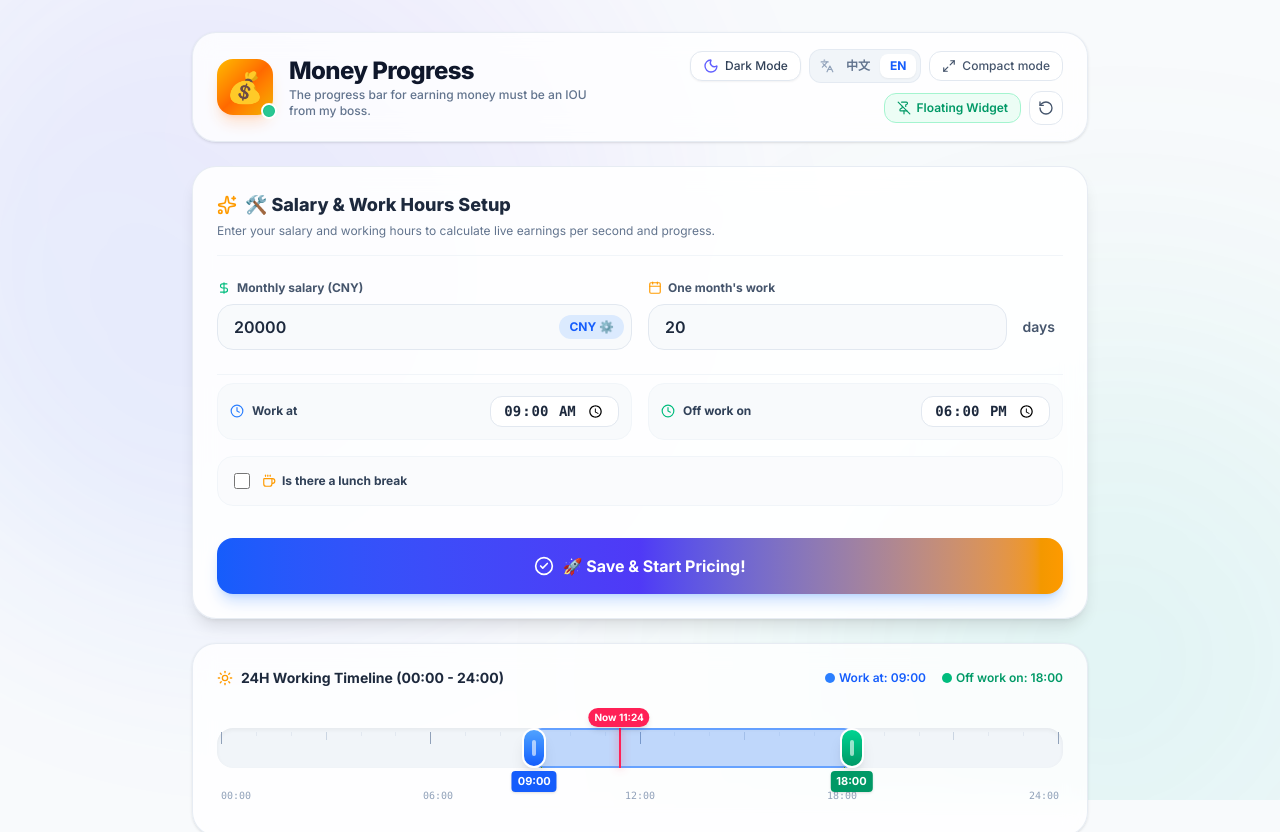
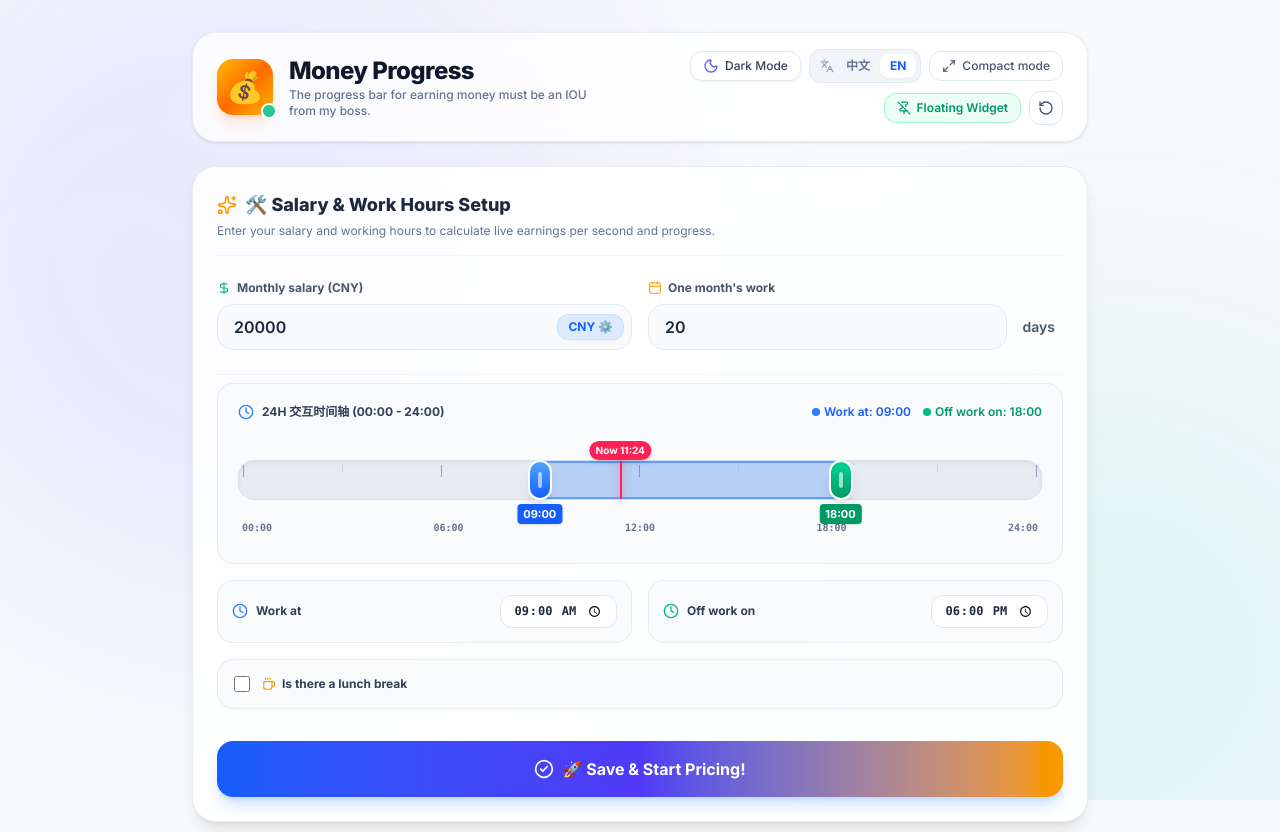
Before and after one commit to alongLFB/money-progress-web, a Next.js app: page /en in a window 1280 px wide. Shown: the top 832 px of the page. Built offline with nearby package versions, Linux system fonts and the light colour scheme.

Commit message:
style: position timeline above time pickers and align time picker theme styling with currency selector

```diff
--- a/src/app/[locale]/page.tsx
+++ b/src/app/[locale]/page.tsx
@@ -26,10 +26,9 @@ export default function Home() {
         <Header />
 
         {showConfig ? (
-          /* Step 1: Configuration Setup Flow */
-          <div className="space-y-6 animate-in fade-in slide-in-from-bottom-4 duration-300">
+          /* Step 1: Configuration Setup Flow (ConfigPanel embeds Timeline directly above time inputs) */
+          <div className="animate-in fade-in slide-in-from-bottom-4 duration-300">
             <ConfigPanel />
-            <Timeline />
           </div>
         ) : (
           /* Step 2: Main Live Progress Dashboard */
--- a/src/components/ConfigPanel.tsx
+++ b/src/components/ConfigPanel.tsx
@@ -4,7 +4,8 @@ import React, { useState } from 'react';
 import { useApp } from '@/context/AppContext';
 import { useTranslations } from 'next-intl';
 import { CurrencyModal } from '@/components/CurrencyModal';
-import { DollarSign, Calendar, Clock, Coffee, AlertCircle, Sparkles, ArrowRight, CheckCircle2 } from 'lucide-react';
+import { Timeline } from '@/components/Timeline';
+import { DollarSign, Calendar, Clock, Coffee, AlertCircle, Sparkles, CheckCircle2 } from 'lucide-react';
 
 export function ConfigPanel() {
   const t = useTranslations();
@@ -26,7 +27,6 @@ export function ConfigPanel() {
     noonBreakEndMinutes,
     setNoonBreakEndMinutes,
     isWorkTimeValid,
-    isConfigured,
     confirmConfig,
   } = useApp();
 
@@ -85,7 +85,7 @@ export function ConfigPanel() {
             />
             <button
               onClick={() => setIsCurrencyModalOpen(true)}
-              className="absolute right-2 top-1/2 -translate-y-1/2 px-2.5 py-1 text-xs font-bold bg-blue-100 dark:bg-blue-900/60 text-blue-600 dark:text-blue-300 rounded-xl hover:bg-blue-200 dark:hover:bg-blue-800 transition-all cursor-pointer"
+              className="absolute right-2 top-1/2 -translate-y-1/2 px-2.5 py-1 text-xs font-bold bg-blue-100 dark:bg-blue-900/60 text-blue-600 dark:text-blue-300 rounded-xl hover:bg-blue-200 dark:hover:bg-blue-800 transition-all cursor-pointer border border-blue-200/60 dark:border-blue-800/60 shadow-xs"
             >
               {currencyUnit} ⚙️
             </button>
@@ -128,40 +128,44 @@ export function ConfigPanel() {
         </div>
       </div>
 
-      {/* Time Controls */}
+      {/* Time Controls & Timeline Section */}
       <div className="pt-2 border-t border-slate-100 dark:border-slate-800/60 space-y-4">
+        {/* Visual 24H Interactive Timeline placed directly ABOVE time input options */}
+        <Timeline />
+
+        {/* Work Start & End Time Input Pickers */}
         <div className="grid grid-cols-1 sm:grid-cols-2 gap-4">
           {/* Work Start */}
-          <div className="flex items-center justify-between p-3 bg-slate-50 dark:bg-slate-800/40 rounded-2xl border border-slate-100 dark:border-slate-800">
+          <div className="flex items-center justify-between p-3.5 bg-slate-50/70 dark:bg-slate-800/40 rounded-2xl border border-slate-200/80 dark:border-slate-800 transition-all hover:border-slate-300 dark:hover:border-slate-700">
             <span className="text-xs font-bold text-slate-700 dark:text-slate-300 flex items-center gap-2">
-              <Clock className="w-3.5 h-3.5 text-blue-500" />
+              <Clock className="w-4 h-4 text-blue-500" />
               {t('workAt')}
             </span>
             <input
               type="time"
               value={minsToTimeString(workStartMinutes)}
               onChange={(e) => setWorkStartMinutes(timeStringToMins(e.target.value))}
-              className="bg-white dark:bg-slate-800 border border-slate-200 dark:border-slate-700 px-3 py-1 rounded-xl text-sm font-mono font-bold text-slate-800 dark:text-slate-100 focus:outline-none focus:ring-2 focus:ring-blue-500"
+              className="bg-white dark:bg-slate-800 border border-slate-200 dark:border-slate-700 px-3 py-1.5 rounded-xl text-xs font-mono font-bold text-slate-800 dark:text-slate-100 focus:outline-none focus:ring-2 focus:ring-blue-500 transition-all cursor-pointer"
             />
           </div>
 
           {/* Work End */}
-          <div className="flex items-center justify-between p-3 bg-slate-50 dark:bg-slate-800/40 rounded-2xl border border-slate-100 dark:border-slate-800">
+          <div className="flex items-center justify-between p-3.5 bg-slate-50/70 dark:bg-slate-800/40 rounded-2xl border border-slate-200/80 dark:border-slate-800 transition-all hover:border-slate-300 dark:hover:border-slate-700">
             <span className="text-xs font-bold text-slate-700 dark:text-slate-300 flex items-center gap-2">
-              <Clock className="w-3.5 h-3.5 text-emerald-500" />
+              <Clock className="w-4 h-4 text-emerald-500" />
               {t('offWorkOn')}
             </span>
             <input
               type="time"
               value={minsToTimeString(workEndMinutes)}
               onChange={(e) => setWorkEndMinutes(timeStringToMins(e.target.value))}
-              className="bg-white dark:bg-slate-800 border border-slate-200 dark:border-slate-700 px-3 py-1 rounded-xl text-sm font-mono font-bold text-slate-800 dark:text-slate-100 focus:outline-none focus:ring-2 focus:ring-emerald-500"
+              className="bg-white dark:bg-slate-800 border border-slate-200 dark:border-slate-700 px-3 py-1.5 rounded-xl text-xs font-mono font-bold text-slate-800 dark:text-slate-100 focus:outline-none focus:ring-2 focus:ring-emerald-500 transition-all cursor-pointer"
             />
           </div>
         </div>
 
         {/* Lunch Break Toggle & Pickers */}
-        <div className="p-4 bg-slate-50/70 dark:bg-slate-800/30 rounded-2xl border border-slate-100 dark:border-slate-800/80 space-y-3">
+        <div className="p-4 bg-slate-50/70 dark:bg-slate-800/30 rounded-2xl border border-slate-200/80 dark:border-slate-800 space-y-3">
           <label className="flex items-center gap-3 cursor-pointer select-none">
             <input
               type="checkbox"
@@ -185,7 +189,7 @@ export function ConfigPanel() {
                   type="time"
                   value={minsToTimeString(noonBreakStartMinutes)}
                   onChange={(e) => setNoonBreakStartMinutes(timeStringToMins(e.target.value))}
-                  className="bg-white dark:bg-slate-800 border border-slate-200 dark:border-slate-700 px-2.5 py-1 rounded-xl text-xs font-mono font-bold text-slate-800 dark:text-slate-100 focus:outline-none focus:ring-2 focus:ring-amber-500"
+                  className="bg-white dark:bg-slate-800 border border-slate-200 dark:border-slate-700 px-2.5 py-1.5 rounded-xl text-xs font-mono font-bold text-slate-800 dark:text-slate-100 focus:outline-none focus:ring-2 focus:ring-amber-500 cursor-pointer"
                 />
               </div>
 
@@ -197,7 +201,7 @@ export function ConfigPanel() {
                   type="time"
                   value={minsToTimeString(noonBreakEndMinutes)}
                   onChange={(e) => setNoonBreakEndMinutes(timeStringToMins(e.target.value))}
-                  className="bg-white dark:bg-slate-800 border border-slate-200 dark:border-slate-700 px-2.5 py-1 rounded-xl text-xs font-mono font-bold text-slate-800 dark:text-slate-100 focus:outline-none focus:ring-2 focus:ring-amber-500"
+                  className="bg-white dark:bg-slate-800 border border-slate-200 dark:border-slate-700 px-2.5 py-1.5 rounded-xl text-xs font-mono font-bold text-slate-800 dark:text-slate-100 focus:outline-none focus:ring-2 focus:ring-amber-500 cursor-pointer"
                 />
               </div>
             </div>
--- a/src/components/Timeline.tsx
+++ b/src/components/Timeline.tsx
@@ -1,9 +1,9 @@
 'use client';
 
-import React, { useRef, useState, useCallback, useEffect } from 'react';
+import React, { useRef, useState, useCallback } from 'react';
 import { useApp } from '@/context/AppContext';
 import { useTranslations } from 'next-intl';
-import { Sun, Moon, Coffee } from 'lucide-react';
+import { Sun, Coffee, Clock } from 'lucide-react';
 
 export function Timeline() {
   const t = useTranslations();
@@ -90,28 +90,28 @@ export function Timeline() {
   const nowPct = minutesToPercent(nowMinutes);
 
   return (
-    <div className="w-full bg-white/80 dark:bg-slate-900/80 backdrop-blur-md border border-slate-200/80 dark:border-slate-800/80 rounded-3xl p-6 shadow-sm space-y-4">
+    <div className="w-full bg-slate-50/70 dark:bg-slate-800/30 border border-slate-200/80 dark:border-slate-800 rounded-2xl p-5 space-y-4">
       {/* Header Info */}
-      <div className="flex items-center justify-between">
+      <div className="flex flex-wrap items-center justify-between gap-2">
         <div className="flex items-center gap-2">
-          <Sun className="w-4 h-4 text-amber-500" />
-          <h2 className="text-sm font-bold text-slate-800 dark:text-slate-200">
-            24H Working Timeline (00:00 - 24:00)
+          <Clock className="w-4 h-4 text-blue-500" />
+          <h2 className="text-xs font-bold text-slate-700 dark:text-slate-200">
+            24H 交互时间轴 (00:00 - 24:00)
           </h2>
         </div>
-        <div className="flex items-center gap-4 text-xs font-semibold text-slate-500 dark:text-slate-400">
+        <div className="flex items-center gap-3 text-xs font-semibold text-slate-500 dark:text-slate-400">
           <span className="flex items-center gap-1 text-blue-600 dark:text-blue-400">
-            <span className="w-2.5 h-2.5 rounded-full bg-blue-500" />
+            <span className="w-2 h-2 rounded-full bg-blue-500" />
             {t('workAt')}: {minutesToTimeStr(workStartMinutes)}
           </span>
           {isHaveNoonBreak && (
             <span className="flex items-center gap-1 text-amber-600 dark:text-amber-400">
-              <span className="w-2.5 h-2.5 rounded-full bg-amber-500" />
-              Lunch: {minutesToTimeStr(noonBreakStartMinutes)} - {minutesToTimeStr(noonBreakEndMinutes)}
+              <span className="w-2 h-2 rounded-full bg-amber-500" />
+              午休: {minutesToTimeStr(noonBreakStartMinutes)} - {minutesToTimeStr(noonBreakEndMinutes)}
             </span>
           )}
           <span className="flex items-center gap-1 text-emerald-600 dark:text-emerald-400">
-            <span className="w-2.5 h-2.5 rounded-full bg-emerald-500" />
+            <span className="w-2 h-2 rounded-full bg-emerald-500" />
             {t('offWorkOn')}: {minutesToTimeStr(workEndMinutes)}
           </span>
         </div>
@@ -123,7 +123,7 @@ export function Timeline() {
           ref={containerRef}
           onPointerMove={handlePointerMove}
           onPointerUp={handlePointerUp}
-          className="relative h-10 w-full bg-slate-100 dark:bg-slate-800 rounded-2xl cursor-pointer select-none overflow-visible shadow-inner flex items-center"
+          className="relative h-10 w-full bg-slate-200/80 dark:bg-slate-800 rounded-2xl cursor-pointer select-none overflow-visible shadow-inner flex items-center border border-slate-300/40 dark:border-slate-700/40"
         >
           {/* Hour grid lines & labels */}
           <div className="absolute inset-0 flex justify-between px-1 pointer-events-none">
@@ -164,7 +164,7 @@ export function Timeline() {
             </div>
           )}
 
-          {/* Current Time Pin (Red/Gold Indicator) */}
+          {/* Current Time Pin (Red Indicator) */}
           <div
             className="absolute top-0 bottom-0 w-0.5 bg-rose-500 dark:bg-rose-400 z-10 pointer-events-none shadow-[0_0_8px_rgba(244,63,94,0.8)]"
             style={{ left: `${nowPct}%` }}
@@ -180,10 +180,10 @@ export function Timeline() {
             className="absolute top-1/2 -translate-y-1/2 z-20 cursor-grab active:cursor-grabbing hover:scale-110 transition-transform"
             style={{ left: `calc(${startPct}% - 12px)` }}
           >
-            <div className="w-6 h-10 bg-gradient-to-b from-blue-400 to-blue-600 rounded-xl shadow-lg border-2 border-white flex items-center justify-center text-white">
+            <div className="w-6 h-10 bg-gradient-to-b from-blue-400 to-blue-600 rounded-xl shadow-lg border-2 border-white dark:border-slate-900 flex items-center justify-center text-white">
               <div className="w-1 h-4 bg-white/60 rounded-full" />
             </div>
-            <div className="absolute -bottom-6 left-1/2 -translate-x-1/2 bg-blue-600 text-white text-[11px] font-bold px-1.5 py-0.5 rounded shadow">
+            <div className="absolute -bottom-6 left-1/2 -translate-x-1/2 bg-blue-600 text-white text-[11px] font-bold px-1.5 py-0.5 rounded shadow whitespace-nowrap">
               {minutesToTimeStr(workStartMinutes)}
             </div>
           </div>
@@ -194,10 +194,10 @@ export function Timeline() {
             className="absolute top-1/2 -translate-y-1/2 z-20 cursor-grab active:cursor-grabbing hover:scale-110 transition-transform"
             style={{ left: `calc(${endPct}% - 12px)` }}
           >
-            <div className="w-6 h-10 bg-gradient-to-b from-emerald-400 to-emerald-600 rounded-xl shadow-lg border-2 border-white flex items-center justify-center text-white">
+            <div className="w-6 h-10 bg-gradient-to-b from-emerald-400 to-emerald-600 rounded-xl shadow-lg border-2 border-white dark:border-slate-900 flex items-center justify-center text-white">
               <div className="w-1 h-4 bg-white/60 rounded-full" />
             </div>
-            <div className="absolute -bottom-6 left-1/2 -translate-x-1/2 bg-emerald-600 text-white text-[11px] font-bold px-1.5 py-0.5 rounded shadow">
+            <div className="absolute -bottom-6 left-1/2 -translate-x-1/2 bg-emerald-600 text-white text-[11px] font-bold px-1.5 py-0.5 rounded shadow whitespace-nowrap">
               {minutesToTimeStr(workEndMinutes)}
             </div>
           </div>
@@ -210,10 +210,10 @@ export function Timeline() {
                 className="absolute top-1/2 -translate-y-1/2 z-20 cursor-grab active:cursor-grabbing hover:scale-110 transition-transform"
                 style={{ left: `calc(${noonStartPct}% - 10px)` }}
               >
-                <div className="w-5 h-8 bg-gradient-to-b from-amber-400 to-amber-600 rounded-lg shadow-md border border-white flex items-center justify-center">
+                <div className="w-5 h-8 bg-gradient-to-b from-amber-400 to-amber-600 rounded-lg shadow-md border border-white dark:border-slate-900 flex items-center justify-center">
                   <Coffee className="w-2.5 h-2.5 text-white" />
                 </div>
-                <div className="absolute -top-6 left-1/2 -translate-x-1/2 bg-amber-600 text-white text-[10px] font-bold px-1 py-0.5 rounded">
+                <div className="absolute -top-6 left-1/2 -translate-x-1/2 bg-amber-600 text-white text-[10px] font-bold px-1 py-0.5 rounded whitespace-nowrap">
                   {minutesToTimeStr(noonBreakStartMinutes)}
                 </div>
               </div>
@@ -223,10 +223,10 @@ export function Timeline() {
                 className="absolute top-1/2 -translate-y-1/2 z-20 cursor-grab active:cursor-grabbing hover:scale-110 transition-transform"
                 style={{ left: `calc(${noonEndPct}% - 10px)` }}
               >
-                <div className="w-5 h-8 bg-gradient-to-b from-amber-500 to-amber-700 rounded-lg shadow-md border border-white flex items-center justify-center">
+                <div className="w-5 h-8 bg-gradient-to-b from-amber-500 to-amber-700 rounded-lg shadow-md border border-white dark:border-slate-900 flex items-center justify-center">
                   <Coffee className="w-2.5 h-2.5 text-white" />
                 </div>
-                <div className="absolute -top-6 left-1/2 -translate-x-1/2 bg-amber-700 text-white text-[10px] font-bold px-1 py-0.5 rounded">
+                <div className="absolute -top-6 left-1/2 -translate-x-1/2 bg-amber-700 text-white text-[10px] font-bold px-1 py-0.5 rounded whitespace-nowrap">
                   {minutesToTimeStr(noonBreakEndMinutes)}
                 </div>
               </div>
@@ -235,7 +235,7 @@ export function Timeline() {
         </div>
 
         {/* Hour Axis Markers Below */}
-        <div className="flex justify-between px-1 text-[10px] font-mono text-slate-400 dark:text-slate-500 pt-5">
+        <div className="flex justify-between px-1 text-[10px] font-mono text-slate-500 dark:text-slate-400 pt-5 font-semibold">
           <span>00:00</span>
           <span>06:00</span>
           <span>12:00</span>
```
